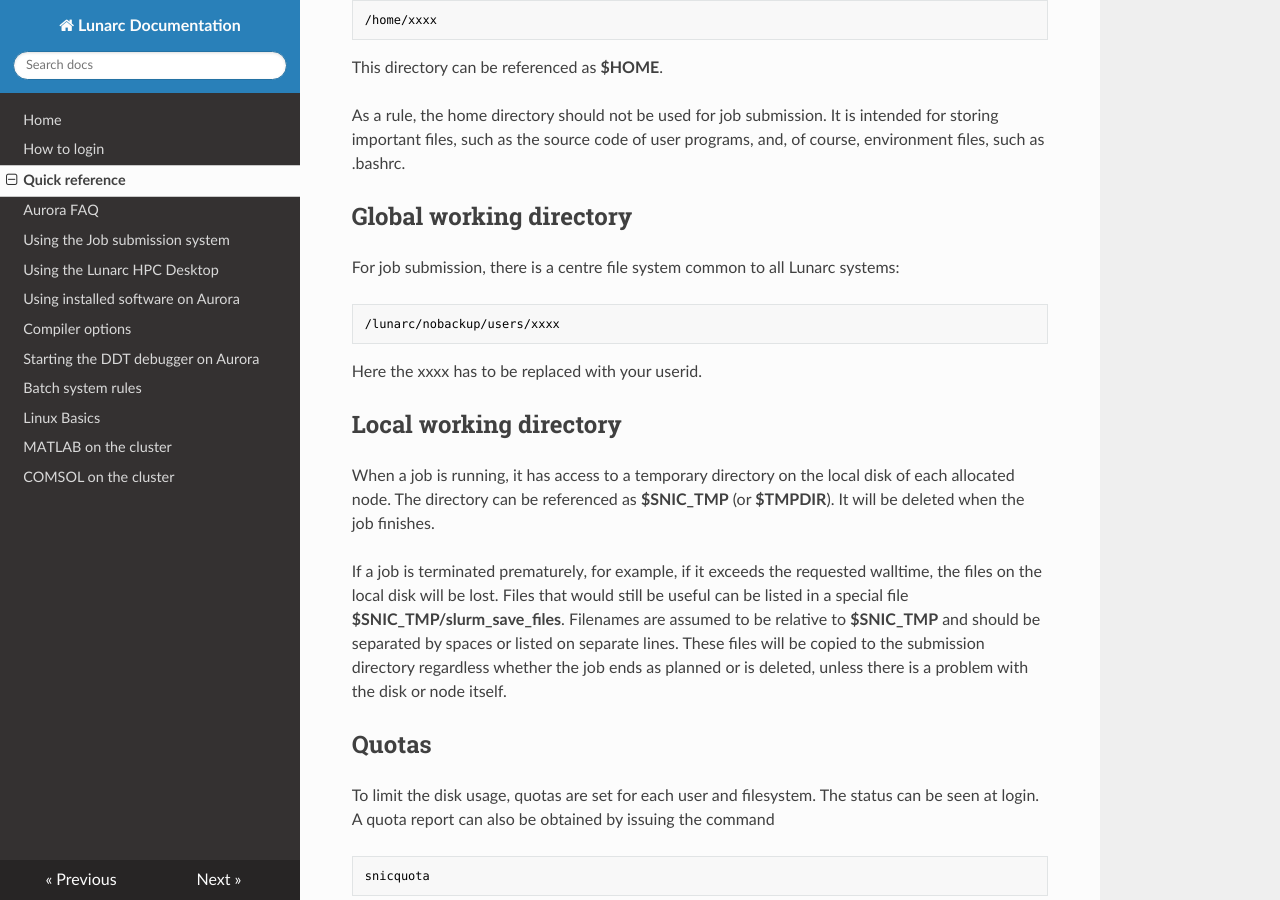
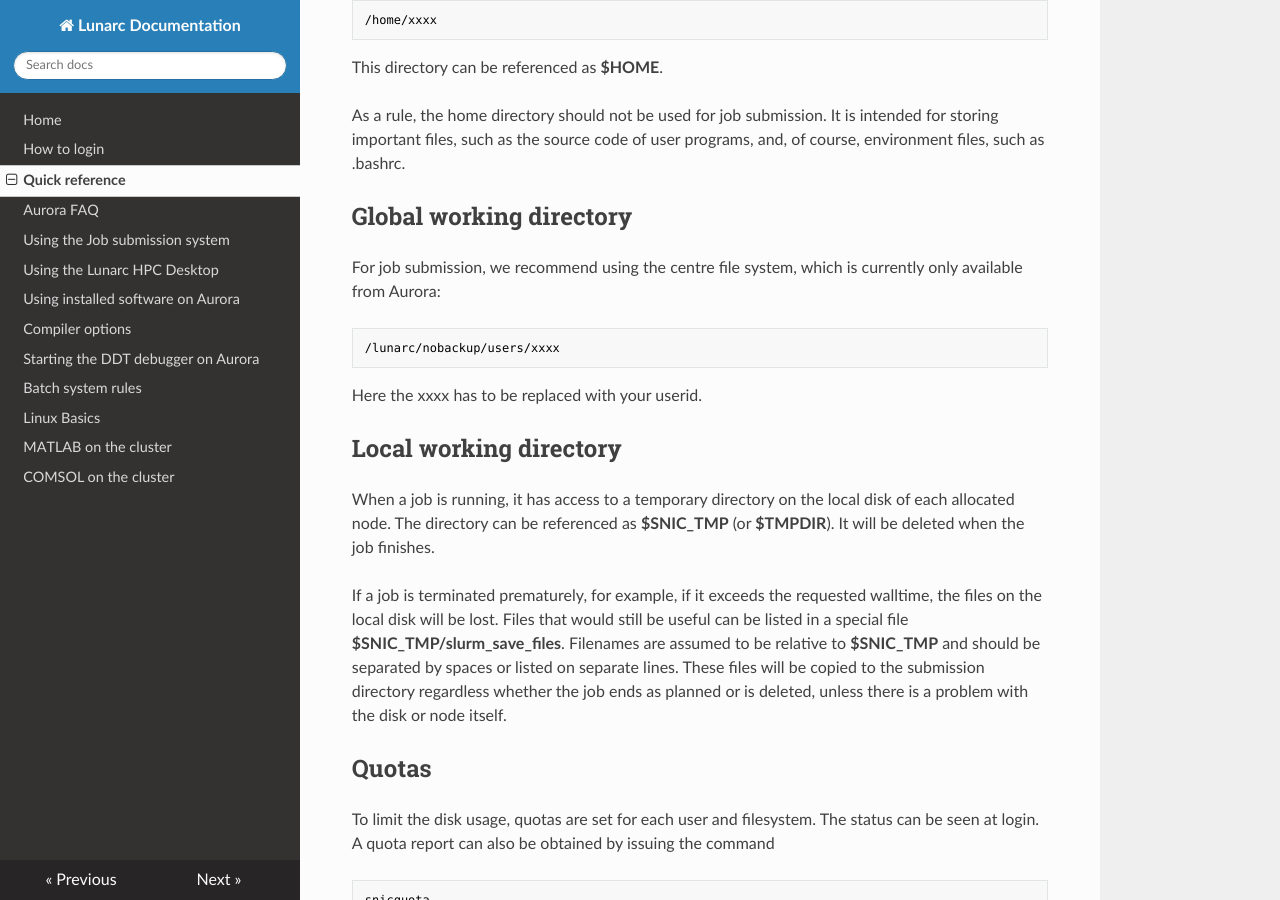
Before and after one commit to lunarc/lunarc_docs, an MkDocs documentation site: the page built from docs/quick_reference.md, in a window 1280 px wide and 900 px high, scrolled down 1564 px. Built offline with MkDocs 1.6.1, drawn with Linux system fonts in a browser that asks for light colours; nearby versions of some CDN libraries; old or Windows-style settings are respelled for this version of MkDocs.

Commit message:
Correction regarding accessing the /lunarc/nobackup

```diff
--- a/docs/quick_reference.md
+++ b/docs/quick_reference.md
@@ -59,7 +59,7 @@ As a rule, the home directory should not be used for job submission. It is inten
 
 ## Global working directory
 
-For job submission, there is a centre file system common to all Lunarc systems:
+For job submission, we recommend using the centre file system, which is currently only available from Aurora:
 
     /lunarc/nobackup/users/xxxx
 
```
Also changed, not shown: 1 other file.
